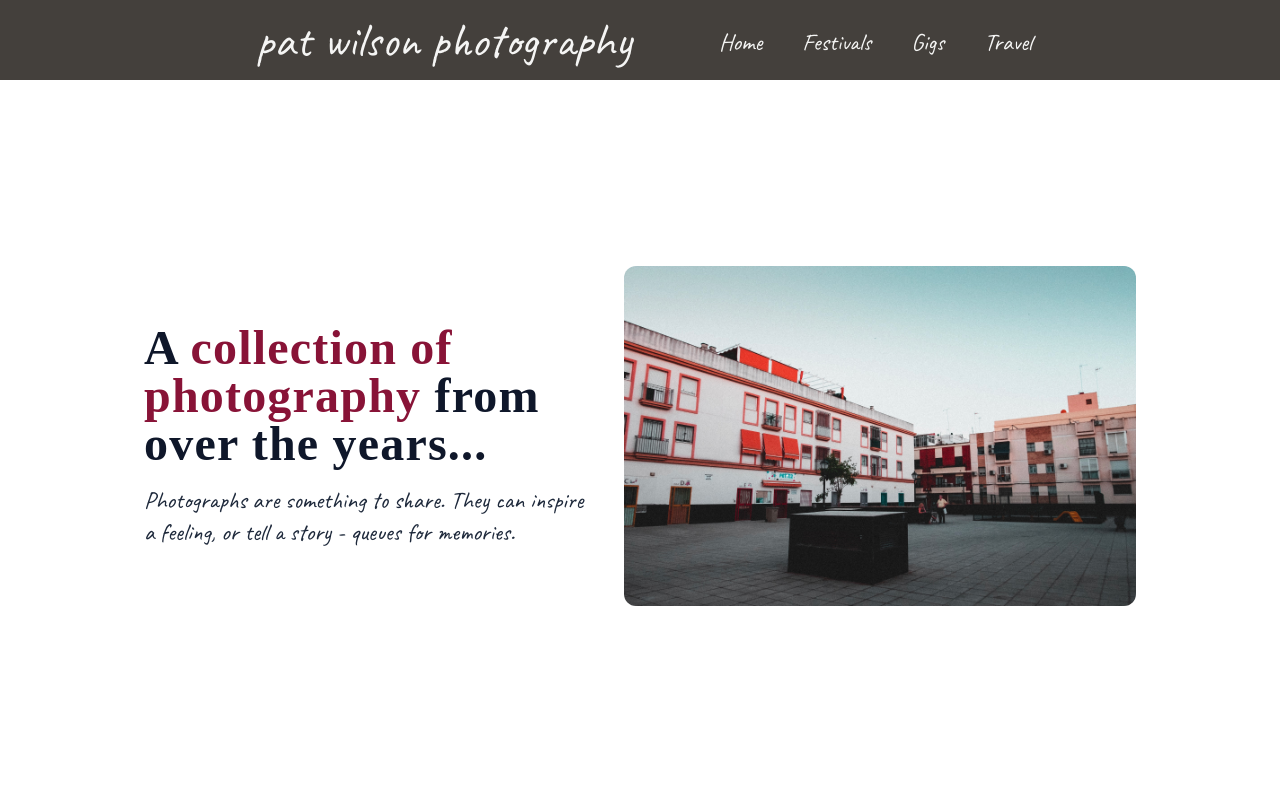
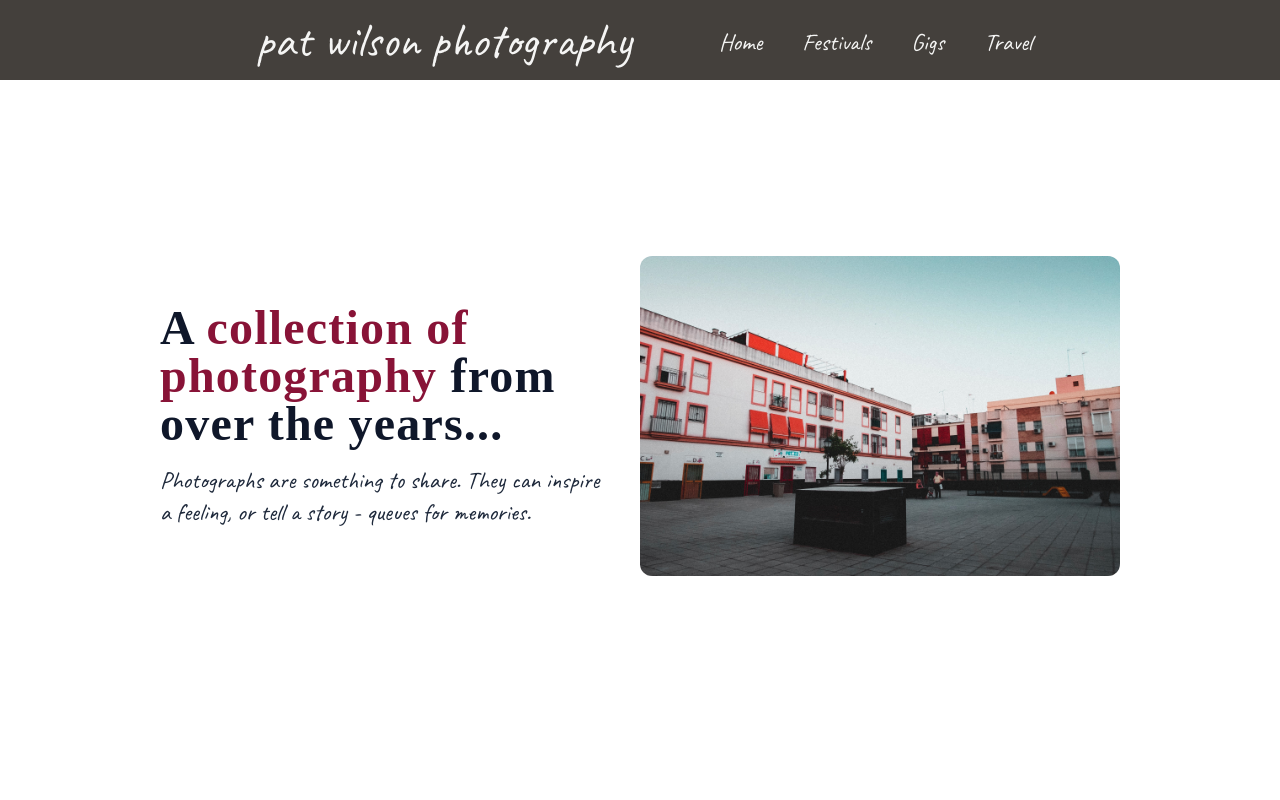
Before and after one commit to patnz/photo-app-nextjs-v1, a Next.js app: page / in a window 1280 px wide. Shown: the top 800 px of the page. Built offline with nearby package versions, Linux system fonts and the light colour scheme; a web font is replaced by a local one.

Commit message:
padding update

```diff
--- a/src/pages/landing-page/main.tsx
+++ b/src/pages/landing-page/main.tsx
@@ -56,7 +56,7 @@ export default function Main() {
 
   return (
     <>
-      <main className="w-4xl mx-auto my-10 flex h-screen flex-col justify-center pt-10 font-caveat">
+      <main className="w-4xl mx-auto my-10 flex h-screen flex-col justify-center p-10 font-caveat">
         <section
           id="hero"
           className="mb-12 flex flex-col-reverse items-center justify-center gap-8 sm:flex-row"
```
